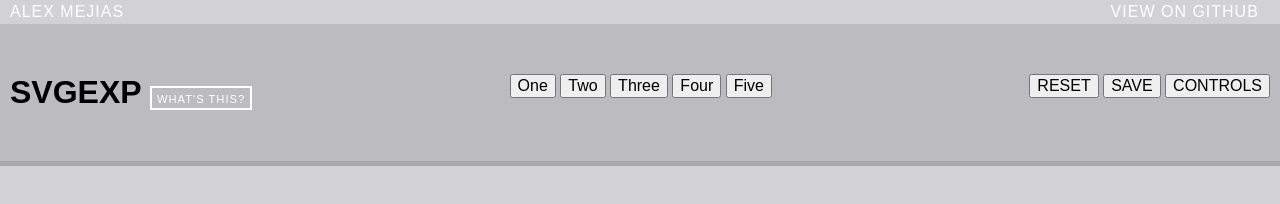
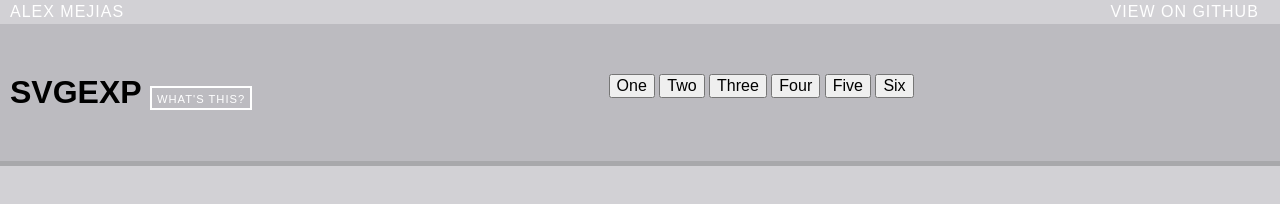
Before and after one commit to alexdmejias/SVGEXP, a website: page index.html in a window 1280 px wide. Drawn offline with Linux system fonts and the light colour scheme.

Commit message:
adding button for demoSix and commenting controls for now

```diff
--- a/index.html
+++ b/index.html
@@ -24,11 +24,12 @@
                     <button>Three</button>
                     <button>Four</button>
                     <button>Five</button>
+                    <button>Six</button>
                 </div>
                 <div class="controls">
-                    <button data-action="reset">RESET</button>
-                    <button data-action="save">SAVE</button>
-                    <button data-action="controls">CONTROLS</button>
+                    <!-- <button data-action="reset">RESET</button> -->
+                    <!-- <button data-action="save">SAVE</button> -->
+                    <!-- <button data-action="controls">CONTROLS</button> -->
                 </div>
             </nav>
         </header>
```
